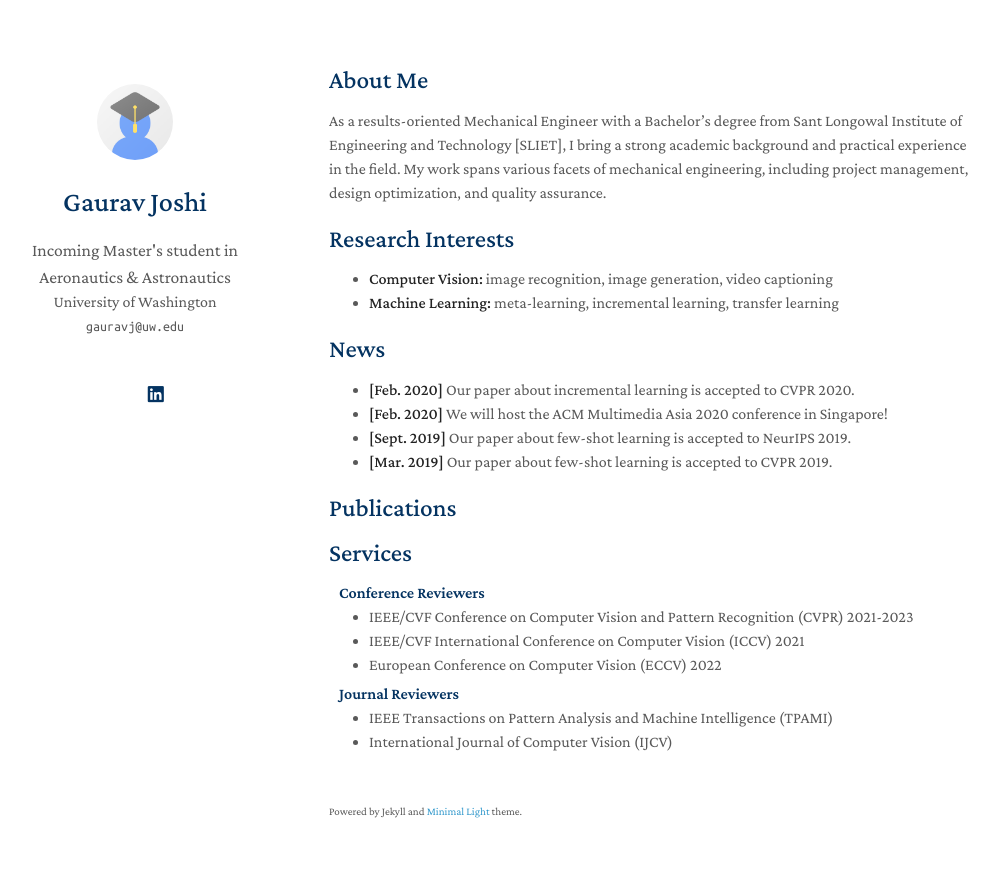
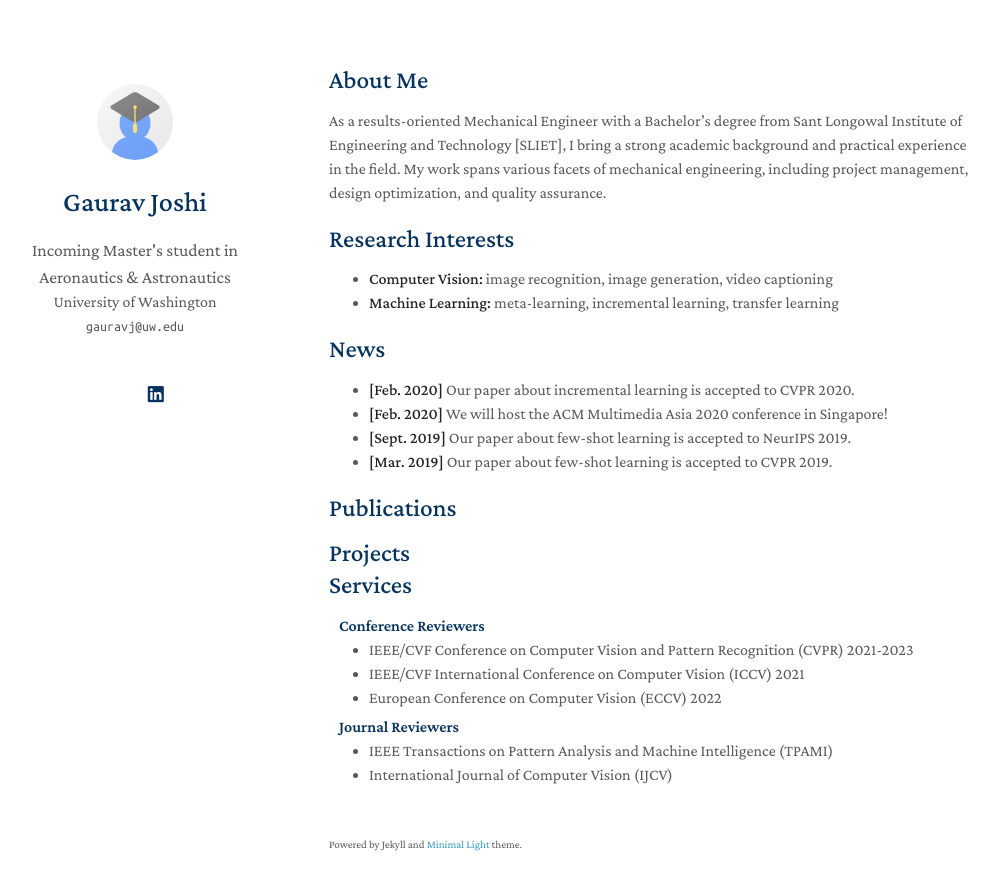
Before and after one commit to mastersinusoidal/mastersinusoidal.github.io, a Jekyll site: the page built from index.md, in a window 1280 px wide and 925 px high. Shown: the top 890 px of the window, without its empty margins (141-1140 px from the left). Built offline with Jekyll 4.4.1, drawn with Linux system fonts in a browser that asks for light colours; nearby versions of some CDN libraries; a style sheet for code colours, icons or effects is not loaded; our own code applies the rules of GitHub Pages for plain Markdown files.

Commit message:
Update index.md

```diff
--- a/index.md
+++ b/index.md
@@ -19,5 +19,5 @@
 - **[Mar. 2019]** Our paper about few-shot learning is accepted to CVPR 2019.
 
 {% include_relative _includes/publications.md %}
-<!-- {% include_relative _includes/projects.md %} -->
+ {% include_relative _includes/projects.md %}
 {% include_relative _includes/services.md %}
```
